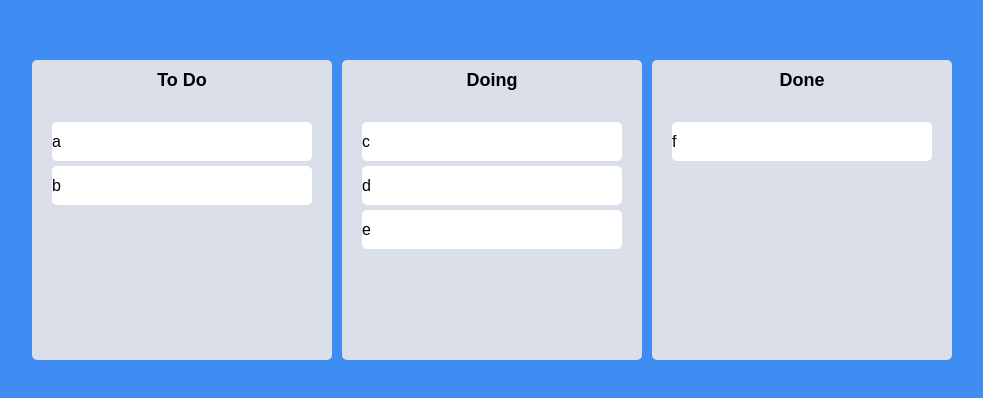
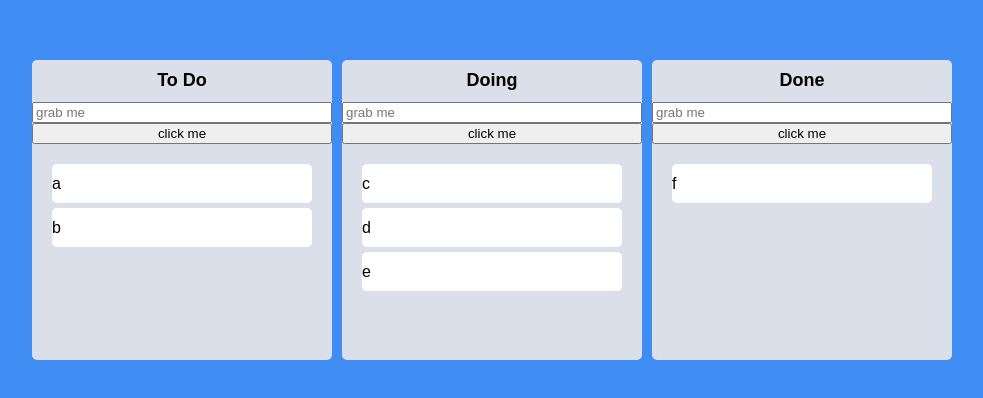
Before and after one commit to whd617/react-master-nomflix-clone, a React (Create React App) app: page / in a window 1280 px wide. Shown: the part 190-588 px from the top of the page, without its empty margins (268-1251 px from the left). Built offline with nearby package versions, Linux system fonts and the light colour scheme.

Commit message:
chore/React에서 reference 사용하기

```diff
--- a/src/Components/Board.tsx
+++ b/src/Components/Board.tsx
@@ -1,6 +1,7 @@
 import { Droppable } from '@hello-pangea/dnd';
 import styled from 'styled-components';
 import DraggableCard from './DraggableCard';
+import { useRef } from 'react';
 
 const Wrapper = styled.div`
   width: 300px;
@@ -42,9 +43,18 @@
 }
 
 function Board({ toDos, boardId }: IBoardProps) {
+  const inputRef = useRef<HTMLInputElement>(null);
+  const onClick = () => {
+    inputRef.current?.focus();
+    setTimeout(() => {
+      inputRef.current?.blur();
+    }, 5000);
+  };
   return (
     <Wrapper>
       <Title>{boardId}</Title>
+      <input ref={inputRef} placeholder='grab me' />
+      <button onClick={onClick}>click me</button>
       <Droppable droppableId={boardId}>
         {(magic, info) => (
           <Area
```
